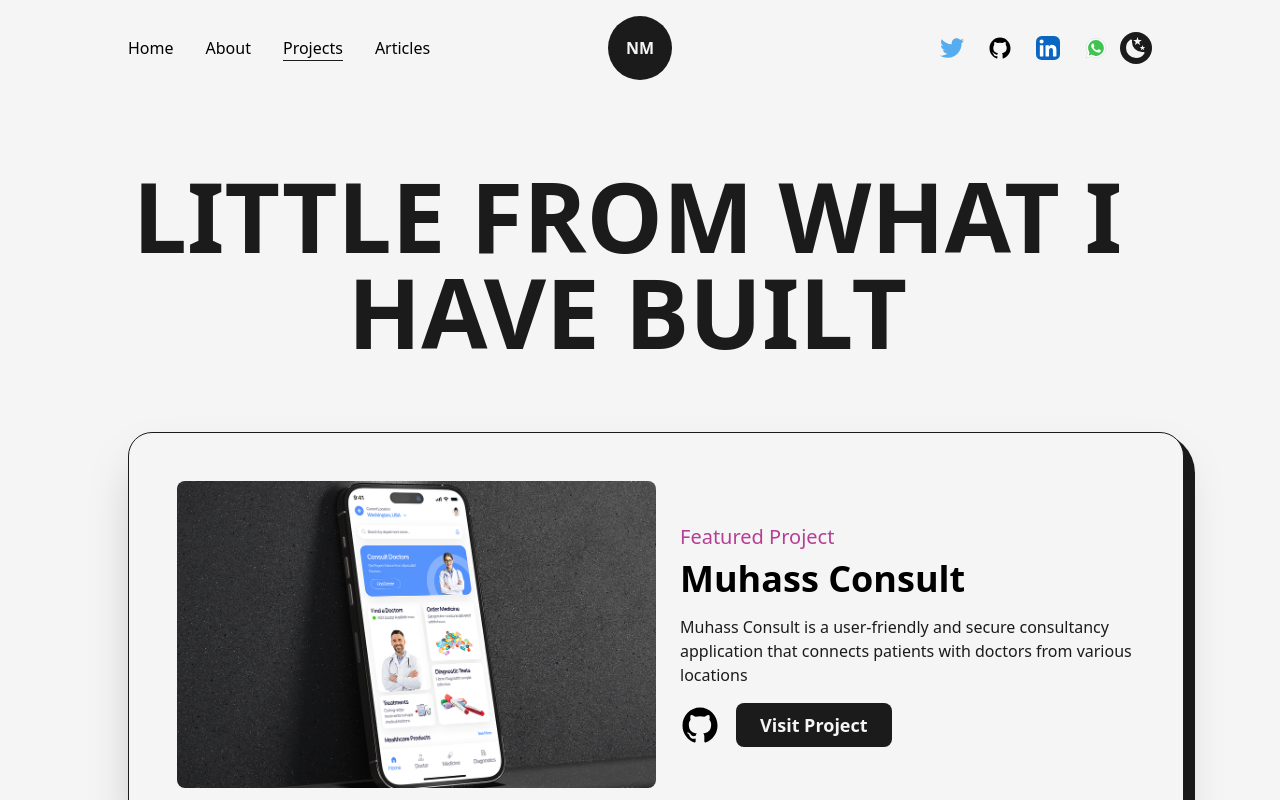
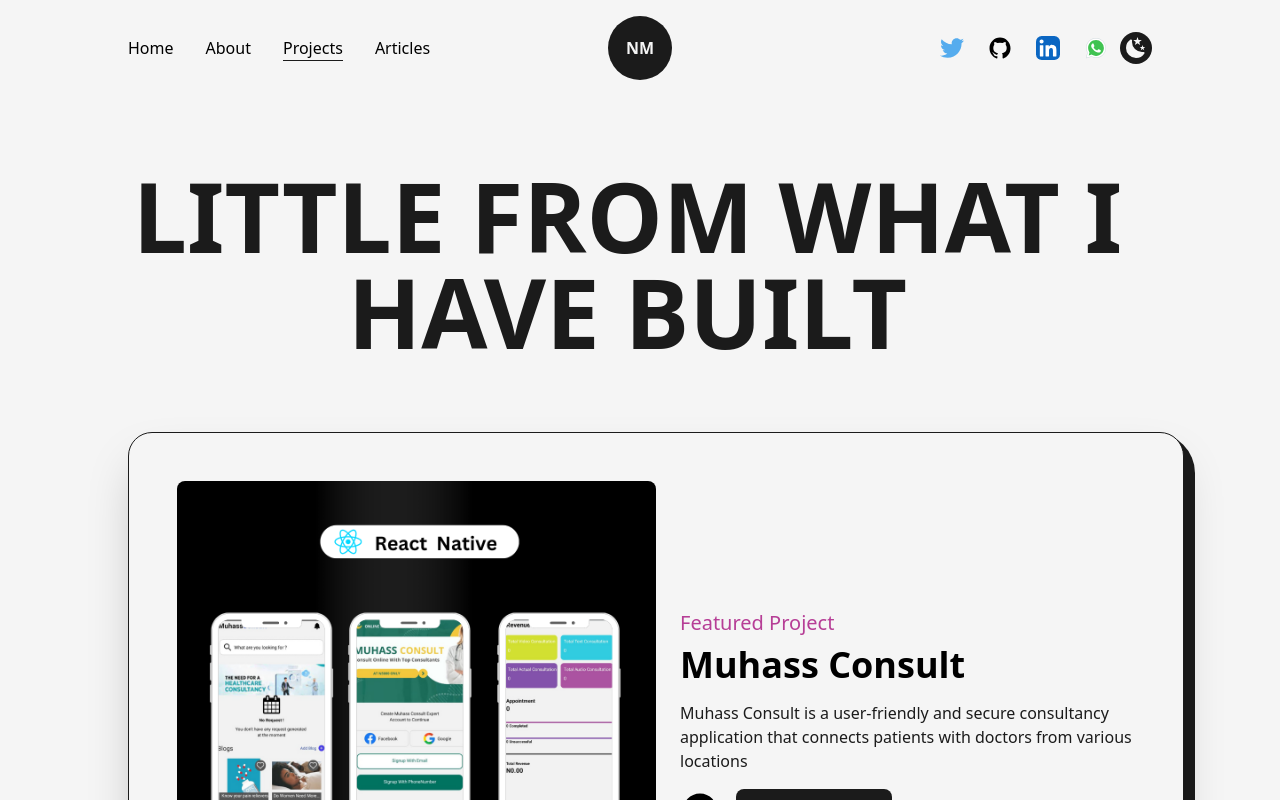
Before and after one commit to nurmuhass/nurmuhass.dev, a Next.js app: page /Projects in a window 1280 px wide. Shown: the top 800 px of the page. Built offline with nearby package versions, Linux system fonts and the light colour scheme.

Commit message:
Update Projects.js

```diff
--- a/src/pages/Projects.js
+++ b/src/pages/Projects.js
@@ -9,6 +9,7 @@
 import project2 from "../../public/images/projects/unimaid.jpg"
 import project3 from "../../public/images/projects/NURR456.jpg"
 import project15 from "../../public/images/projects/muhassconsult.png"
+import project16 from "../../public/images/projects/muhassconsult1.png"
 import project4 from "../../public/images/projects/kasuwa.jpg"
 import project5 from "../../public/images/projects/nft-collection-website-cover-image.jpg"
 import project6 from "../../public/images/projects/sahiiih.png"
@@ -106,7 +107,7 @@
 
     <div className='grid grid-cols-12 gap-24 gap-y-32 xl:gap-x-16 lg:gap-x-8 md:gap-y-24 sm:gap-x-0'>
         <div className='col-span-12'>
-          <FeaturedProject img={project15} title="Muhass Consult" summary="Muhass Consult is a user-friendly and secure consultancy application that connects patients with doctors from various locations" link="https://nurmuhass.github.io/muhassConsult_landingPage/" github="/" type="Featured Project"/>
+          <FeaturedProject img={project16} title="Muhass Consult" summary="Muhass Consult is a user-friendly and secure consultancy application that connects patients with doctors from various locations" link="https://nurmuhass.github.io/muhassConsult_landingPage/" github="/" type="Featured Project"/>
         </div>
 
           <div className='col-span-12'>
```
